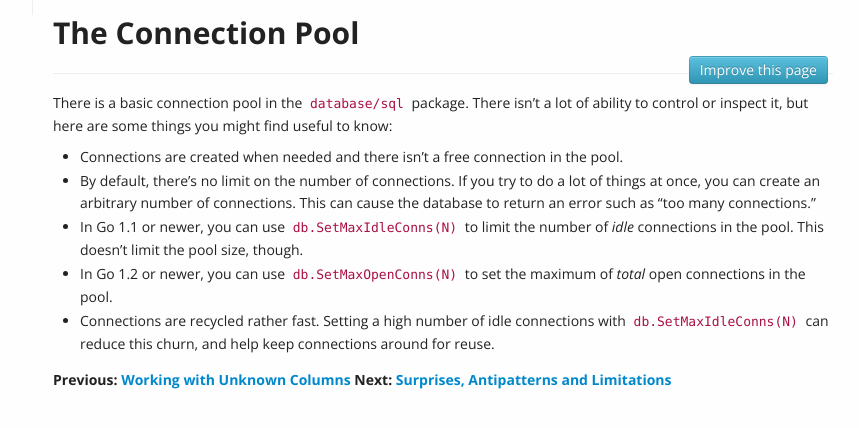
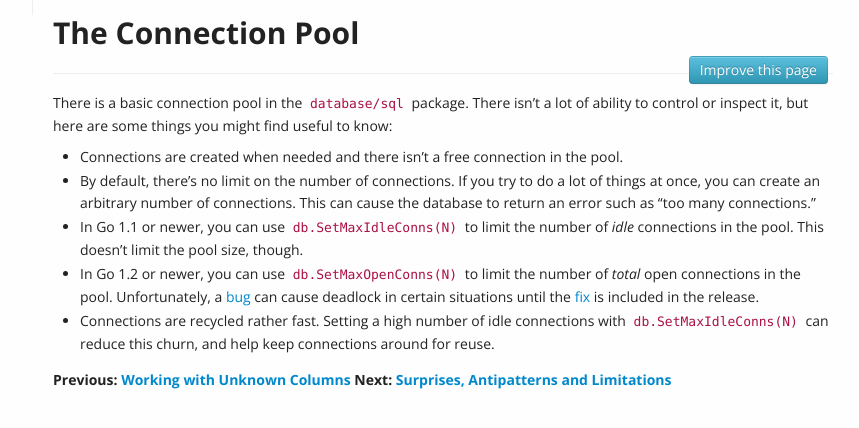
Before and after one commit to VividCortex/go-database-sql-tutorial, a Jekyll site: the page built from connection-pool.md, in a window 1280 px wide. Shown: the top 428 px of the page, without its empty margins (277-1136 px from the left). Built offline with Jekyll 4.4.1, drawn with Linux system fonts in a browser that asks for light colours.

Commit message:
Update connection-pool.md
Add a warning that db.SetMaxOpenConns(N) can cause deadlock until the fix is included in the release.

```diff
--- a/connection-pool.md
+++ b/connection-pool.md
@@ -10,7 +10,7 @@ useful to know:
 * Connections are created when needed and there isn't a free connection in the pool.
 * By default, there's no limit on the number of connections. If you try to do a lot of things at once, you can create an arbitrary number of connections. This can cause the database to return an error such as "too many connections."
 * In Go 1.1 or newer, you can use `db.SetMaxIdleConns(N)` to limit the number of *idle* connections in the pool. This doesn't limit the pool size, though.
-* In Go 1.2 or newer, you can use `db.SetMaxOpenConns(N)` to set the maximum of *total* open connections in the pool.
+* In Go 1.2 or newer, you can use `db.SetMaxOpenConns(N)` to limit the number of *total* open connections in the pool. Unfortunately, a [bug](https://groups.google.com/d/msg/golang-dev/jOTqHxI09ns/x79ajll-ab4J) can cause deadlock in certain situations until the [fix](https://code.google.com/p/go/source/detail?r=8a7ac002f840) is included in the release.
 * Connections are recycled rather fast. Setting a high number of idle connections with `db.SetMaxIdleConns(N)` can reduce this churn, and help keep connections around for reuse.
 
 **Previous: [Working with Unknown Columns](varcols.html)**
```
